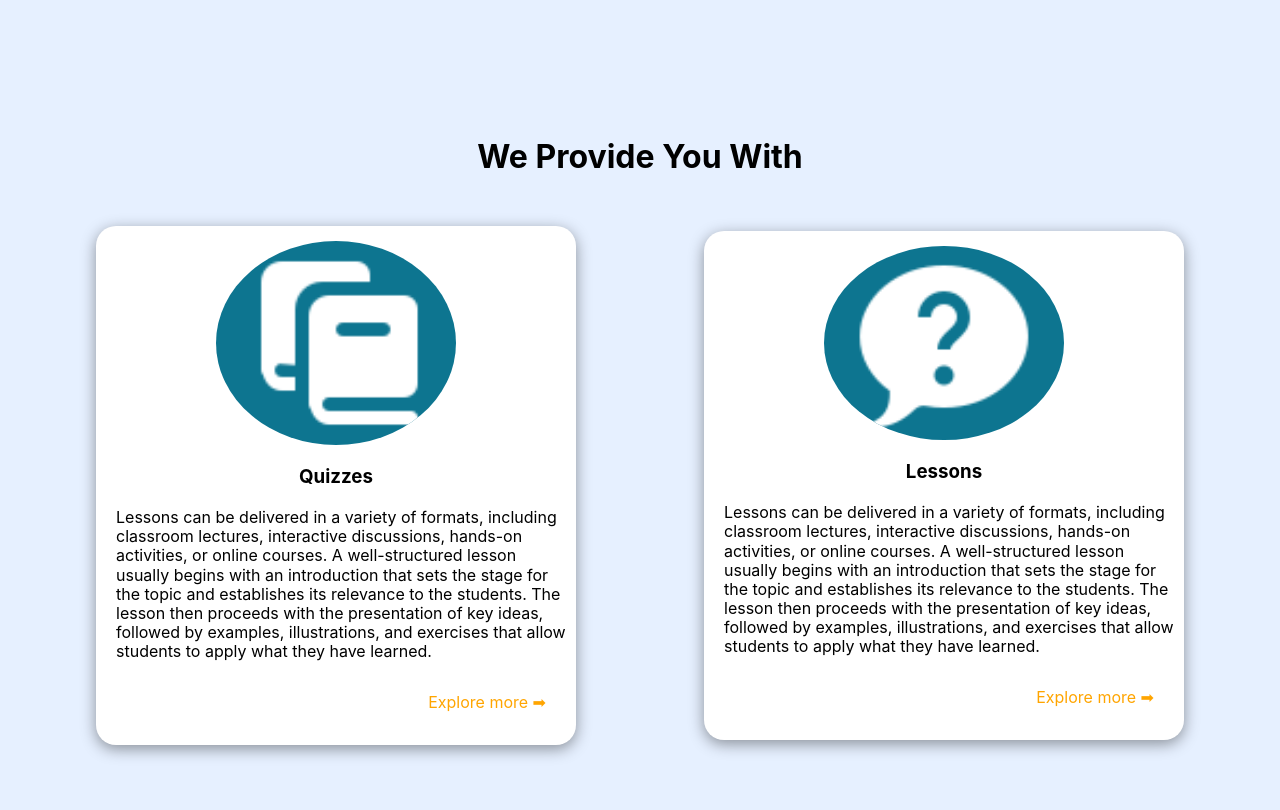
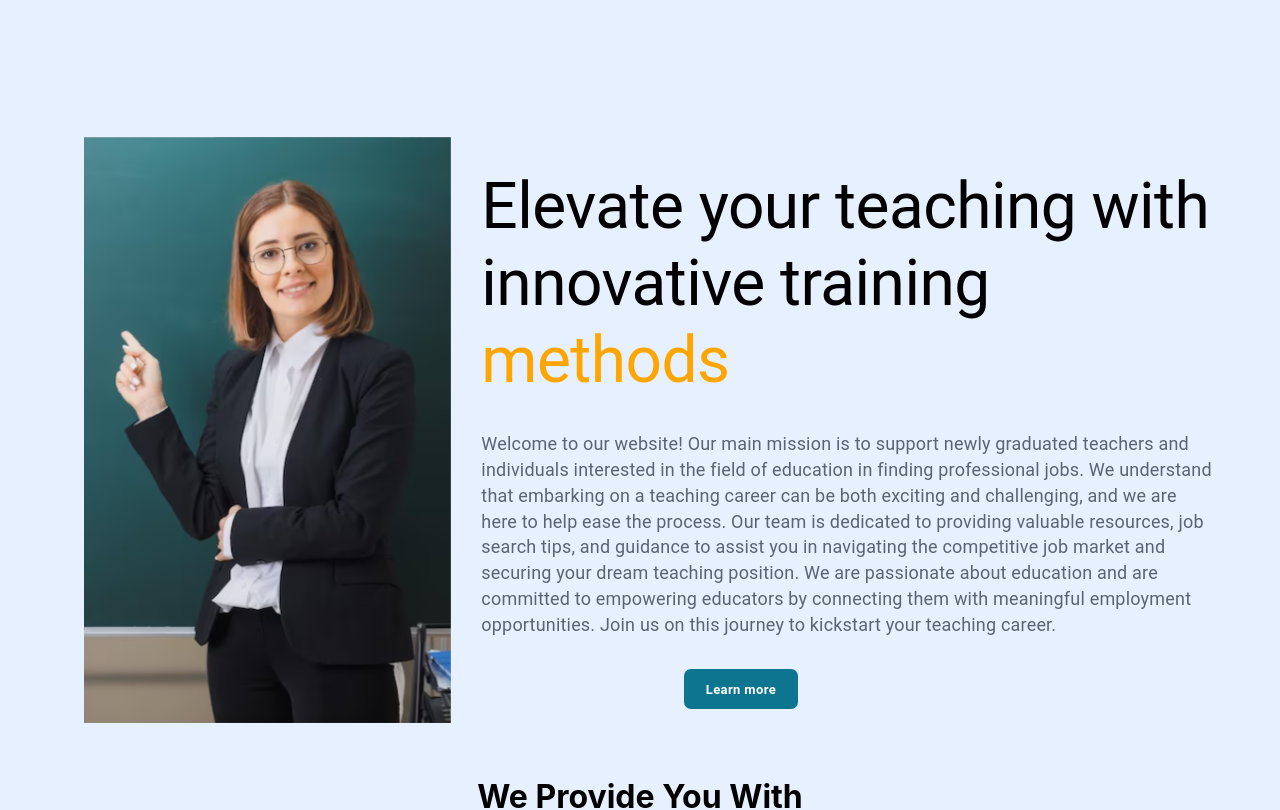
Before and after one commit to realclientproject/frontend, a React (Create React App) app: page / in a window 1280 px wide. Shown: the part 640-1450 px from the top of the page. Built offline with nearby package versions, Linux system fonts and the light colour scheme; the HTML template or start-up script is replaced by a standard one.

Commit message:
fix structure home page

```diff
--- a/src/components/Card/card.css
+++ b/src/components/Card/card.css
@@ -63,4 +63,14 @@
     font-size: 0.8em;
     width: 100%;
   }
+  .service-card{
+    margin: 10px;
+    overflow:scroll;
+  }
+  .service-descrip>p{
+    line-height: 20px;
+  }
+  .card_title{
+    font-size: medium;
+  }
 }
--- a/src/components/Card/card.jsx
+++ b/src/components/Card/card.jsx
@@ -9,6 +9,7 @@ class Services extends Component {
       <>
         <div>
           <h1
+            className="card_title"
             style={{
               backgroundColor: "#E6F0FF",
               textAlign: "center",
@@ -33,7 +34,6 @@ class Services extends Component {
                   lesson then proceeds with the presentation of key ideas,
                   followed by examples, illustrations, and exercises that allow
                   students to apply what they have learned.
-                </p>
                   <span
                     style={{
                       color: "#FFA500",
@@ -44,6 +44,7 @@ class Services extends Component {
                   >
                     Explore more ➡
                   </span>
+                </p>
               </div>
             </div>
             <div className="service-card">
@@ -59,7 +60,6 @@ class Services extends Component {
                   lesson then proceeds with the presentation of key ideas,
                   followed by examples, illustrations, and exercises that allow
                   students to apply what they have learned.
-                </p>
                   <span
                     style={{
                       color: "#FFA500",
@@ -70,6 +70,7 @@ class Services extends Component {
                   >
                     Explore more ➡
                   </span>
+                </p>
               </div>
             </div>
           </div>
--- /dev/null
+++ b/src/components/client/client.jsx
@@ -0,0 +1,10 @@
+import React from "react";
+function Client() {
+  return (
+    <div>
+      <h1>client</h1>
+    </div>
+  );
+}
+
+export default Client;
--- a/src/components/hero/hero.jsx
+++ b/src/components/hero/hero.jsx
@@ -82,7 +82,14 @@ function Hero() {
             </Box>
           </Box>
 
-          <Box sx={{ flex: "1.5" }}>
+          <Box
+            sx={{
+              flex: "1.5",
+              "@media (max-width: 660px)": {
+                display: "none",
+              },
+            }}
+          >
             <img
               src={heroImg}
               alt="heroImg"
--- /dev/null
+++ b/src/components/pricing/pricing.jsx
@@ -0,0 +1,10 @@
+import React from "react";
+function Pricing() {
+  return (
+    <div>
+      <h1>pricing</h1>
+    </div>
+  );
+}
+
+export default Pricing;
--- a/src/components/subhero/subhero.jsx
+++ b/src/components/subhero/subhero.jsx
@@ -1,119 +1,117 @@
+import { Box, Button, styled, Typography } from "@mui/material";
+import { Container, display } from "@mui/system";
 import React from "react";
 import img1 from "./img1.svg";
-import img2 from "./img2.svg";
-import img3 from "./img3.svg";
-import { Button, useMediaQuery } from "@mui/material";
-import Typography from "@mui/material/Typography";
-import { Box, positions } from "@mui/system";
+import img2 from "./img1.svg";
+import img3 from "./img1.svg";
+
 import CustomButton from "../hero/custombutton";
-export default function SubHero() {
+function Hero() {
+  const CustomBox = styled(Box)(({ theme }) => ({
+    display: "flex",
+    justifyContent: "center",
+    gap: "theme",
+    marginTop: theme.spacing(0),
+    [theme.breakpoints.down("sm")]: {
+      flexDirection: "column",
+      alignItems: "center",
+      textAlign: "center",
+      fontSize: "15px",
+    },
+    [theme.breakpoints.down("md")]: {
+      flexDirection: "column",
+      gap: "10px",
+      margin: "0px 40px 0px 40px",
+      textAlign: "center",
+      fontSize: "17px",
+    },
+  }));
+  const Title = styled(Typography)(({ theme }) => ({
+    fontSize: "64px",
+    color: "#000336",
+    fontWeight: "normal",
+    margin: theme.spacing(4, 0, 4, 0),
+    [theme.breakpoints.down("sm")]: {
+      fontSize: "20px",
+    },
+    [theme.breakpoints.down("lg")]: {
+      fontSize: "25px",
+    },
+  }));
+
   return (
+    <Box sx={{ backgroundColor: "#E6F0FF", minHeight: "80vh" }}>
+      <Container>
+        <CustomBox>
           <Box
             sx={{
-        display: "flex",
-        justifyContent: "center",
-        alignItems: "center",
-        width: "100%",
-        height: "100%",
-        margin: "50px",
-        "@media (max-width: 1260px)": {
-          display: "flex",
-          justifyContent: "space-around",
-          columnGap: "40px",
-          flexWrap: "wrap",
-        },
-      }}
-    >
-      <Box
-        sx={{
-          width: "40%",
-          "@media (max-width: 960px)": {
-            height: "20%",
-            fontSize: "25px",
-            width: "60%",
-            marginBottom: "10px",
-          },
-          "@media (max-width: 600px)": {
-            height: "10%",
-            fontSize: "15px",
-            width: "80%",
-          },
-          "::after": {
-            content: `url(${img2})`,
-            position: "relative",
-            zIndex: 100000,
-            top: "-250px",
-            width: "10%",
-            left: "90px",
-            height: "10%",
-            "@media (max-width: 600px)": {
+              flex: "2",
+              marginRight: "50px",
+
+              "@media (max-width: 660px)": {
                 display: "none",
-            },
-            "@media (max-width: 1160px)": {
-              bottom: "150px",
-              width: "7%",
-              left: "0px",
-              height: "7%",
-            },
               },
             }}
           >
             <img
-          src={img1}
+              src={img2}
+              alt="heroImg"
               style={{
                 maxWidth: "100%",
-            height: "auto",
+                marginBottom: "2rem",
+                marginLeft: "20px",
               }}
-          alt="Image 1"
             />
           </Box>
-
+          <Box sx={{ flex: "4", left: "0" }}>
+            <Title variant="h2" sx={{ color: "black" }}>
+              Elevate your teaching with innovative training{" "}
+              <span style={{ color: "#FFA500" }}>methods</span>
+            </Title>
+            <Typography
+              variant="body2"
+              sx={{
+                fontSize: "18px",
+                color: "#5A6473",
+                my: 4,
+              }}
+            >
+              Welcome to our website! Our main mission is to support newly
+              graduated teachers and individuals interested in the field of
+              education in finding professional jobs. We understand that
+              embarking on a teaching career can be both exciting and
+              challenging, and we are here to help ease the process. Our team is
+              dedicated to providing valuable resources, job search tips, and
+              guidance to assist you in navigating the competitive job market
+              and securing your dream teaching position. We are passionate about
+              education and are committed to empowering educators by connecting
+              them with meaningful employment opportunities. Join us on this
+              journey to kickstart your teaching career.
+            </Typography>
             <Box
               sx={{
-          fontFamily: "Roboto,Helvetica,Arial,sans-serif",
-          width: "40%",
-          "@media (max-width: 600px)": {
-            height: 100,
-            fontSize: "20px",
-            width: "80%",
-          },
-          "@media (max-width: 960px)": {
-            height: 100,
-            fontSize: "25px",
-            width: "60%",
-          },
+                display: "flex",
+                maxWidth: "70%",
+                justifyContent: "center",
+                alignItems: "center",
               }}
             >
-        <Typography
-          component="h2"
-          variant="h2"
-          sx={{
-            marginBottom: "40px",
-            fontSize: "40px",
-          }}
-        >
-          Elevate your teaching with innovative training{" "}
-          <span style={{ color: "#FFA500" }}> methods </span>
-        </Typography>
-        <p style={{ lineHeight: "30px", letterSpacing: "2px" }}>
-          Welcome to our website! Our main mission is to support newly graduated
-          teachers and individuals interested in the field of education in
-          finding professional jobs. We understand that embarking on a teaching
-          career can be both exciting and challenging, and we are here to help
-          ease the process. Our team is dedicated to providing valuable
-          resources, job search tips, and guidance to assist you in navigating
-          the competitive job market and securing your dream teaching position.
-          We are passionate about education and are committed to empowering
-          educators by connecting them with meaningful employment opportunities.
-          Join us on this journey to kickstart your teaching career.
-        </p>
               <CustomButton
-          buttonText="Learn more"
                 backgroundColor="#0D7590"
                 color="#fff"
-          margin="10px 0 0 0"
-        ></CustomButton>
+                buttonText="Learn more"
+                heroBtn={true}
+                display="block"
+                guideBtn="20px"
+                fontWeight="100"
+                height="40px"
+              />
             </Box>
+          </Box>
+        </CustomBox>
+      </Container>
     </Box>
   );
 }
+
+export default Hero;
--- /dev/null
+++ b/src/components/teachercard/teachercard.jsx
@@ -0,0 +1,10 @@
+import React from "react";
+function TeacherCard() {
+  return (
+    <div>
+      <h1>TeacherCard</h1>
+    </div>
+  );
+}
+
+export default TeacherCard;
--- a/src/pages/home/home.jsx
+++ b/src/pages/home/home.jsx
@@ -3,12 +3,20 @@ import Hero from "../../components/hero/hero";
 import NavBar from "../../components/navbar/navbar";
 import Card from "../../components/Card/card";
 import Footer from "../../components/Footer/footer";
+import SubHero from "../../components/subhero/subhero";
+import TeacherCard from "../../components/teachercard/teachercard";
+import Client from "../../components/client/client";
+import Pricing from "../../components/pricing/pricing";
 function Home() {
   return (
     <div>
       <NavBar />
       <Hero />
-      <Card/>
+      <SubHero />
+      <Card />
+      <TeacherCard />
+      <Client />
+      <Pricing />
       <Footer />
     </div>
   );
```
Lines whose indentation alone changed are shown as unchanged.
